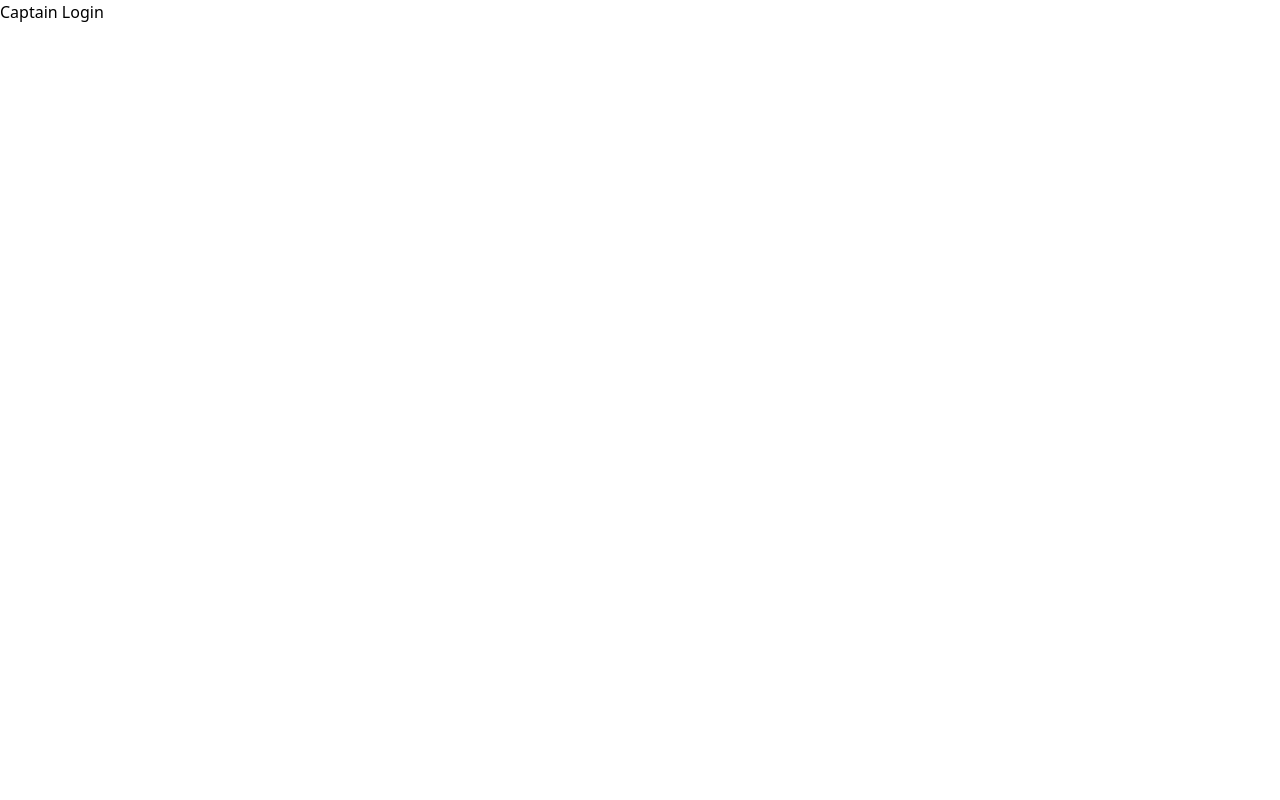
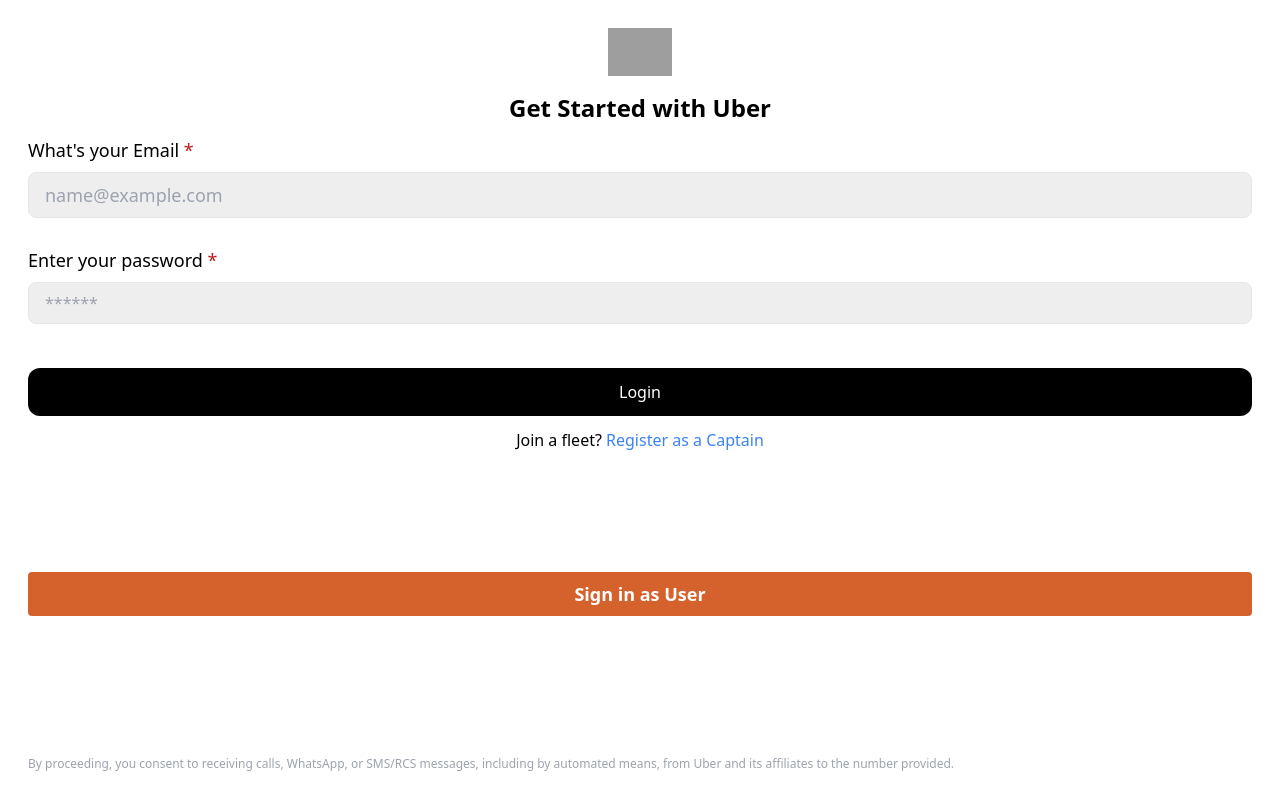
Before and after one commit to Abhijeet-108/Riding_App, a React (Vite) app in the folder Frontend/: page /captainlogin in a window 1280 px wide. Built offline with nearby package versions, Linux system fonts and the light colour scheme; grey boxes are pictures that could not be loaded.

Commit message:
updated user login and captain login

```diff
--- a/Frontend/src/pages/CaptainLogin.jsx
+++ b/Frontend/src/pages/CaptainLogin.jsx
@@ -1,9 +1,69 @@
-import React from 'react'
+import React, { useState } from 'react'
+import { Link } from 'react-router-dom'
 
 function CaptainLogin() {
+    const [email, setEmail] = useState('')
+    const [password, setPassword] = useState('')
+    const [captainData, setCaptainData] = useState({})
+
+
+    const submitHandler = (e) => {
+        e.preventDefault();
+        setCaptainData({
+            email: email,
+            password: password
+        })
+        setEmail('')
+        setPassword('')
+    }
     return (
-        <div>
-            Captain Login
+        <div className='p-7 h-screen flex flex-col justify-between'>
+            <div>
+                <div className='flex justify-center items-center'>
+                    <img className='w-16 mb-4 ' src="https://freelogopng.com/images/all_img/1659761425uber-driver-logo-png.png" alt="" />
+                </div>
+                <h2 className='text-2xl font-semibold mb-3 font-sans text-center antialiased'>Get Started with Uber</h2>
+                <form onSubmit={(e)=>{
+                    submitHandler(e)
+                }}>
+                    <h3 className='text-lg font-medium mb-2'>What's your Email <span className='text-red-700'>*</span></h3>
+                    <input
+                    value={email}
+                    onChange={(e) =>{
+                        setEmail(e.target.value)
+                    }}
+                    className='bg-[#eeeeee] mb-7 rounded-lg px-4 py-2 border w-full text-lg placeholder: text-base'
+                    type="email"
+                    required
+                    placeholder='name@example.com'
+                    />
+                    <h3 className='text-lg font-medium mb-2'>Enter your password <span className='text-red-700'>*</span></h3>
+                    <input
+                    value={password}
+                    onChange={(e) =>{
+                        setPassword(e.target.value)
+                    }}
+                    className='bg-[#eeeeee] mb-7 rounded-lg px-4 py-2 border w-full'
+                    type="password"
+                    required
+                    placeholder='******'
+                    />
+                    <button className='flex items-center justify-center mb-3 h-12 rounded-xl w-full bg-black text-white text-center mt-4'>Login</button>
+
+                    <p className='text-center'>Join a fleet? <Link to='/captainsignup' className='text-blue-500'>Register as a Captain</Link></p>
+
+                </form>
+            </div>
+
+            <div className='mt-2'>
+            <Link to='/userlogin' className='flex items-center justify-center bg-[#d5622d] text-white font-semibold mb-7 rounded px-4 py-2 w-full text-lg placeholder:tetx-base'>Sign in  as User</Link>
+
+            </div>
+
+            <footer>
+                <p className='text-xs text-gray-400'>By proceeding, you consent to receiving calls, WhatsApp, or SMS/RCS messages, including by automated means, from Uber and its affiliates to the number provided.</p>
+            </footer>
+
         </div>
     )
 }
--- a/Frontend/src/pages/UserLogin.jsx
+++ b/Frontend/src/pages/UserLogin.jsx
@@ -1,9 +1,70 @@
-import React from 'react'
+import React, { useState } from 'react'
+import { Link } from 'react-router-dom'
 
 function UserLogin() {
+    const [email, setEmail] = useState('')
+    const [password, setPassword] = useState('')
+    const [userData, setUserData] = useState({})
+
+
+    const submitHandler = (e) => {
+        e.preventDefault();
+        setUserData({
+            email: email,
+            password: password
+        })
+        setEmail('')
+        setPassword('')
+    }
+
     return (
-        <div>
-            Login User
+        <div className='p-7 h-screen flex flex-col justify-between'>
+            <div>
+                <div className='flex justify-center items-center'>
+                    <img className='w-16 mb-4 ' src="https://static-00.iconduck.com/assets.00/uber-icon-256x256-oa74xrkk.png" alt="" />
+                </div>
+                <h2 className='text-2xl font-semibold mb-3 font-sans text-center antialiased'>Get Started with Uber</h2>
+                <form onSubmit={(e)=>{
+                    submitHandler(e)
+                }}>
+                    <h3 className='text-lg font-medium mb-2'>What's your Email <span className='text-red-700'>*</span></h3>
+                    <input
+                    value={email}
+                    onChange={(e) =>{
+                        setEmail(e.target.value)
+                    }}
+                    className='bg-[#eeeeee] mb-7 rounded-lg px-4 py-2 border w-full text-lg placeholder: text-base'
+                    type="email"
+                    required
+                    placeholder='name@example.com'
+                    />
+                    <h3 className='text-lg font-medium mb-2'>Enter your password <span className='text-red-700'>*</span></h3>
+                    <input
+                    value={password}
+                    onChange={(e) =>{
+                        setPassword(e.target.value)
+                    }}
+                    className='bg-[#eeeeee] mb-7 rounded-lg px-4 py-2 border w-full'
+                    type="password"
+                    required
+                    placeholder='******'
+                    />
+                    <button className='flex items-center justify-center mb-3 h-12 rounded-xl w-full bg-black text-white text-center mt-4'>Login</button>
+
+                    <p className='text-center'>New User? <Link to='/usersignup' className='text-blue-500'>Create a new account</Link></p>
+
+                </form>
+            </div>
+
+            <div className='mt-2'>
+            <Link to='/captainlogin' className='flex items-center justify-center bg-[#10b461] text-white font-semibold mb-7 rounded px-4 py-2 w-full text-lg placeholder:tetx-base'>Sign in  as captain</Link>
+
+            </div>
+
+            <footer>
+                <p className='text-xs text-gray-400'>By proceeding, you consent to receiving calls, WhatsApp, or SMS/RCS messages, including by automated means, from Uber and its affiliates to the number provided.</p>
+            </footer>
+
         </div>
     )
 }
```
